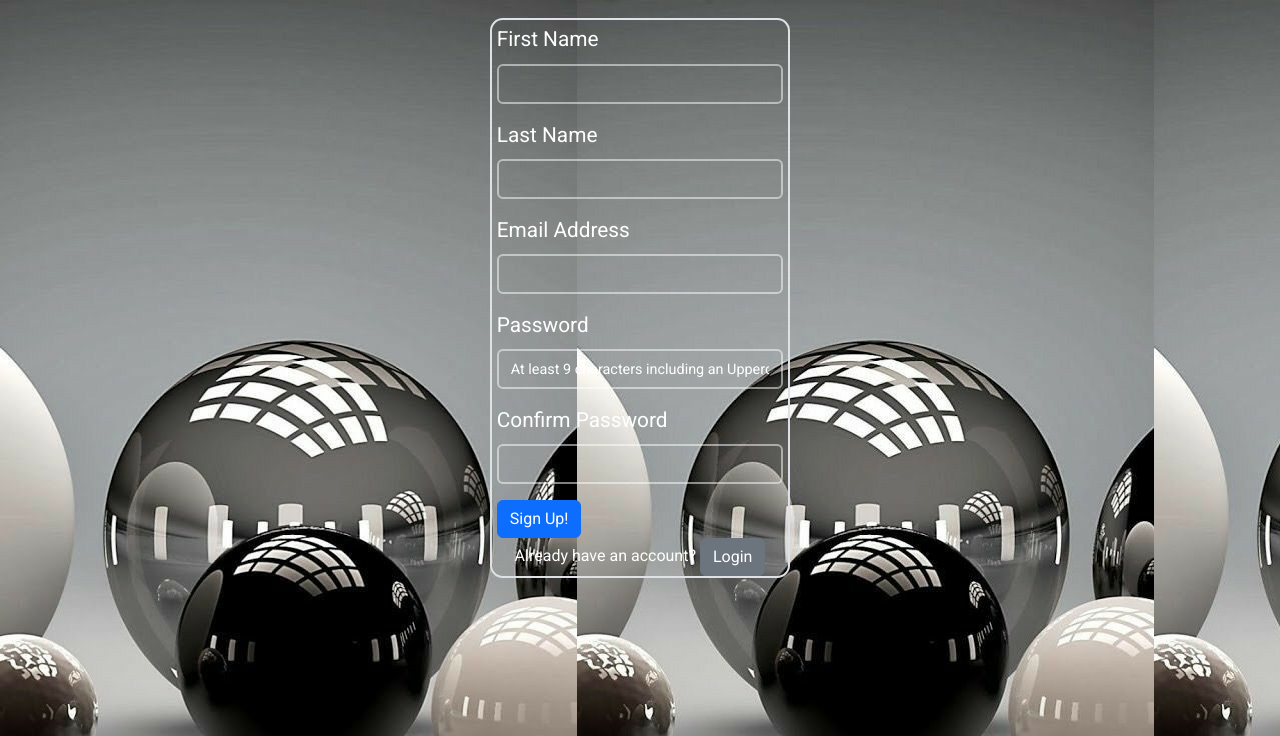
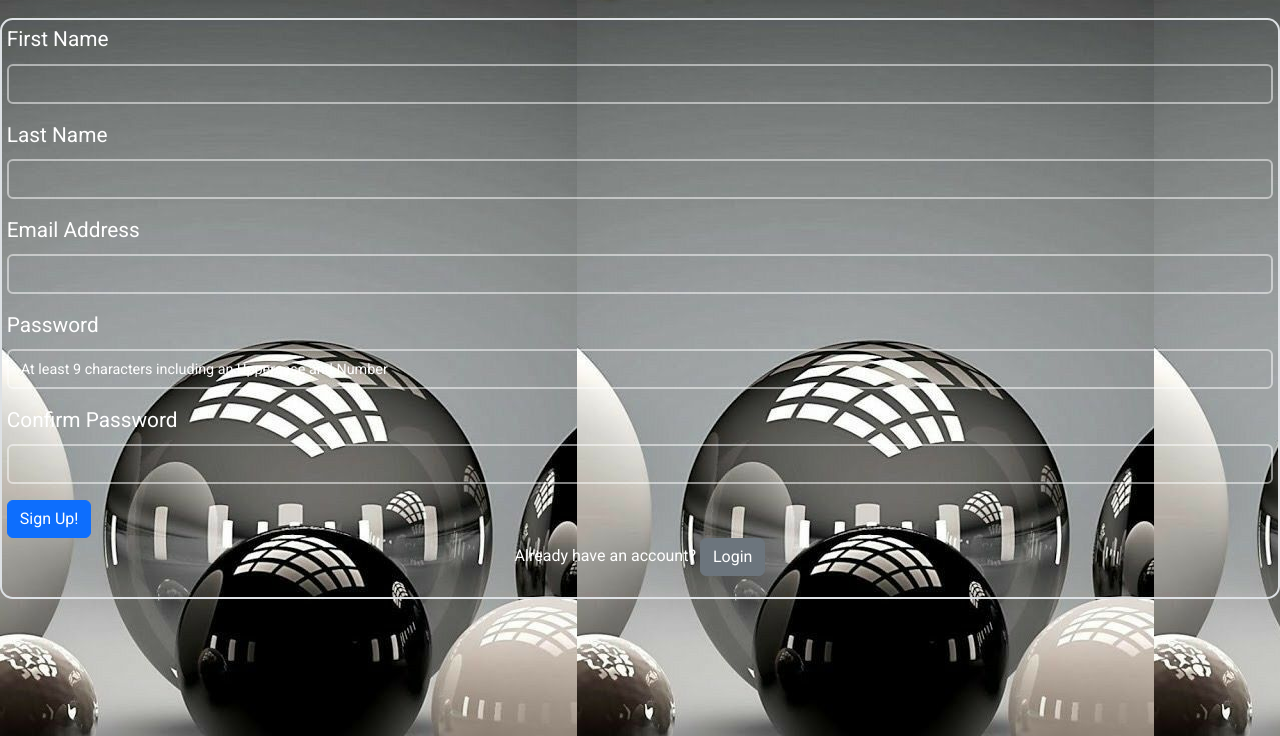
Before and after one commit to Vivian-pixel-glitch/Mide-s-Hub, a plain HTML site: page index.html in a window 1280 px wide. Shown: the part 64-800 px from the top of the page. Drawn offline with nearby package versions, Linux system fonts and the light colour scheme.

Commit message:
another commit

```diff
--- a/landingpage.css
+++ b/landingpage.css
@@ -26,8 +26,8 @@ h1{
 }
 
 .form-container{
-    width: 300px;
-    height: 560px;
+    /* width: 300px; */
+    /* height: 560px;git  */
     border: 2px solid #DEE2E6;
     margin: auto;
     margin-top: 0;
--- a/othercsspages/login.css
+++ b/othercsspages/login.css
@@ -22,8 +22,8 @@ h1{
 }
 
 .form-container{
-    width: 580px;
-    height: 300px;
+    /* width: 580px; */
+    /* height: 300px; */
     border: 2px solid #DEE2E6;
 
     margin: auto;
```
